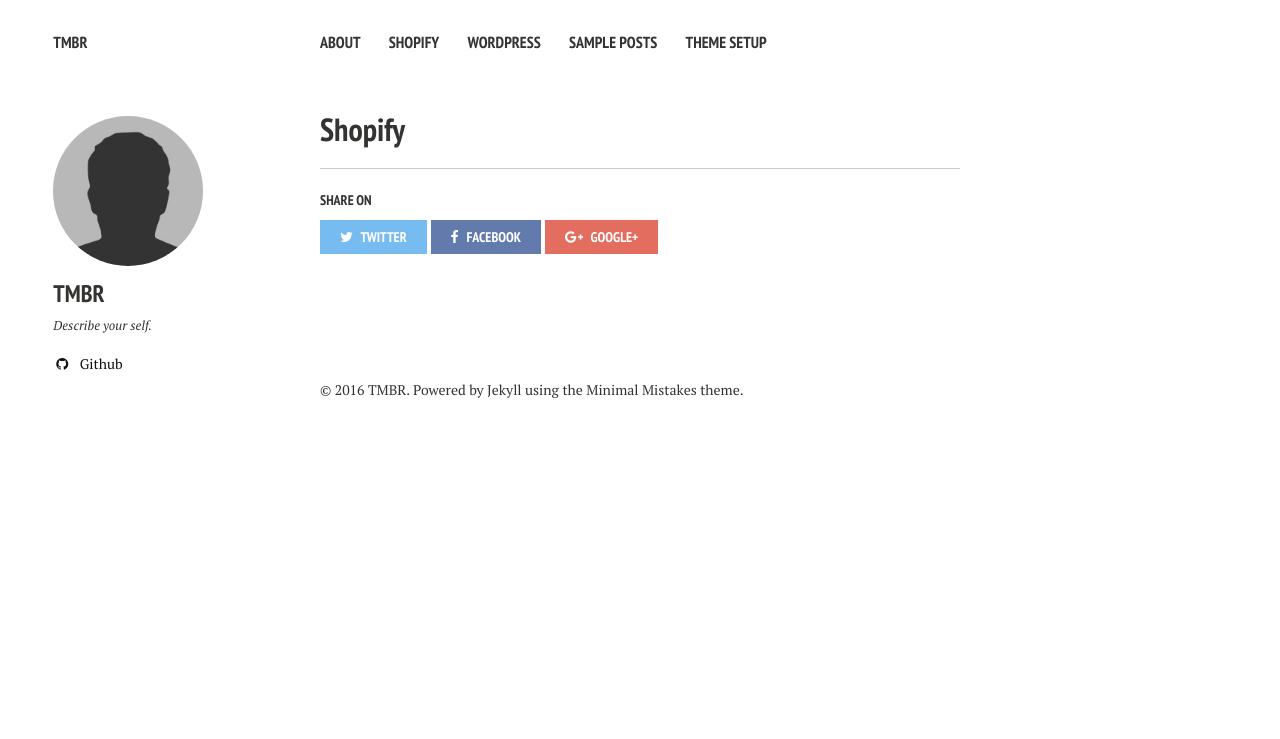
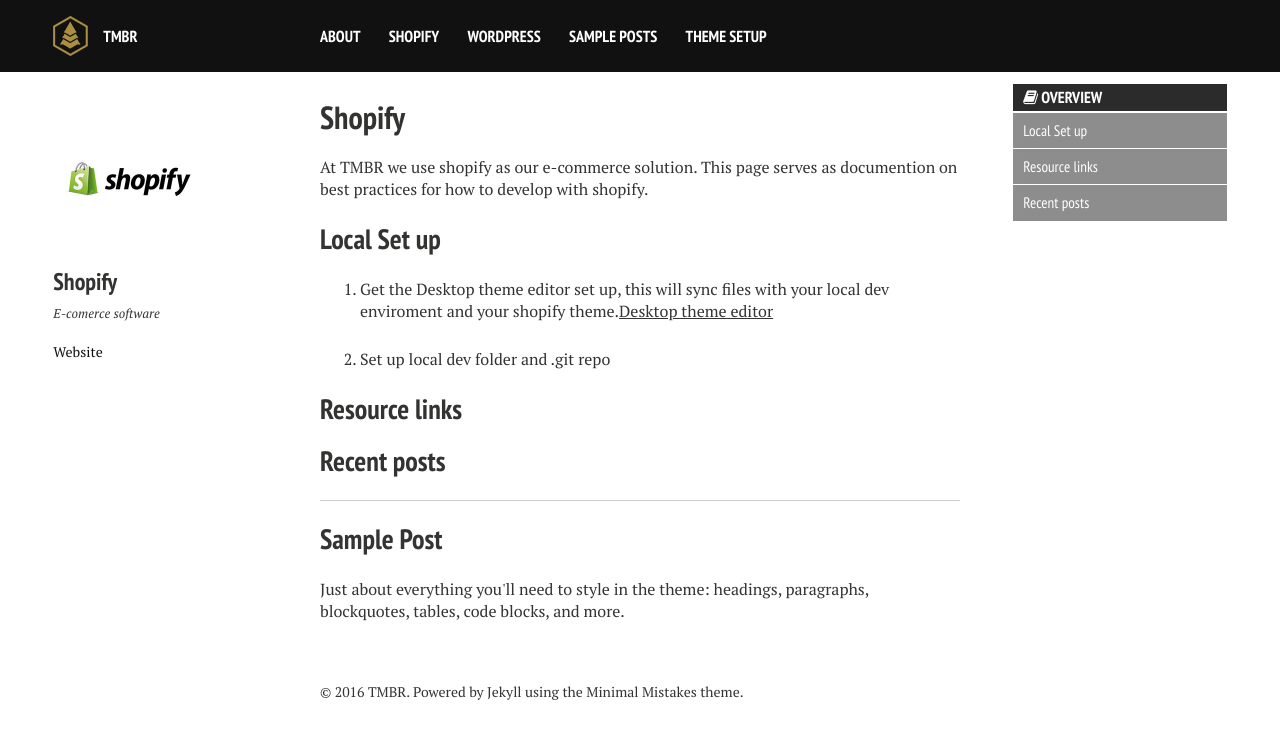
Before and after one commit to TMBR/TMBR.github.io, a Jekyll site: the page built from shopify/index.md, in a window 1280 px wide. Shown: the top 739 px of the page. Built offline with Jekyll 4.4.1, drawn with Linux system fonts in a browser that asks for light colours; nearby versions of some CDN libraries.

Commit message:
start shopify

```diff
--- a/_includes/_author-bio.html
+++ b/_includes/_author-bio.html
@@ -13,6 +13,8 @@
   <h3 itemprop="name">{{ author.name }}</h3>
   <p>{{ author.bio }}</p>
   {% if author.email %}<a href="mailto:{{ author.email }}" class="author-social" target="_blank"><i class="fa fa-fw fa-envelope-square"></i> Email</a>{% endif %}
+  {% if author.web %}<a href="{{ author.web }}" class="author-social" target="_blank">Website</a>{% endif %}
+
   {% if author.twitter %}<a href="http://twitter.com/{{ author.twitter }}" class="author-social" target="_blank"><i class="fa fa-fw fa-twitter-square"></i> Twitter</a>{% endif %}
   {% if author.facebook %}<a href="http://facebook.com/{{ author.facebook }}" class="author-social" target="_blank"><i class="fa fa-fw fa-facebook-square"></i> Facebook</a>{% endif %}
   {% if author.google.plus %}<a href="http://plus.google.com/+{{ author.google.plus }}" class="author-social" target="_blank"><i class="fa fa-fw fa-google-plus-square"></i> Google+</a>{% endif %}
--- a/_includes/_navigation.html
+++ b/_includes/_navigation.html
@@ -1,6 +1,8 @@
 <div class="navigation-wrapper">
 	<div class="site-name">
-		<a href="{{ site.url }}/">{{ site.title }}</a>
+		<a href="{{ site.url }}/">
+			{{ site.title }}
+		</a>
 	</div><!-- /.site-name -->
 	<div class="top-navigation">
 		<nav role="navigation" id="site-nav" class="nav">
--- /dev/null
+++ b/_layouts/resource.html
@@ -0,0 +1,67 @@
+<!doctype html>
+<!--[if lt IE 7]><html class="no-js lt-ie9 lt-ie8 lt-ie7" lang="en"> <![endif]-->
+<!--[if (IE 7)&!(IEMobile)]><html class="no-js lt-ie9 lt-ie8" lang="en"><![endif]-->
+<!--[if (IE 8)&!(IEMobile)]><html class="no-js lt-ie9" lang="en"><![endif]-->
+<!--[if gt IE 8]><!--> <html class="no-js" lang="en"><!--<![endif]-->
+<head>
+{% include _head.html %}
+</head>
+
+<body class="page">
+
+{% include _browser-upgrade.html %}
+
+{% include _navigation.html %}
+
+{% if page.image.feature %}
+  <div class="image-wrap">
+  <img src=
+    {% if page.image.feature contains 'http' %}
+      "{{ page.image.feature }}"
+    {% else %}
+      "{{ site.url }}/images/{{ page.image.feature }}"
+    {% endif %}
+  alt="{{ page.title }} feature image">
+  {% if page.image.credit %}
+    <span class="image-credit">Photo Credit: <a href="{{ page.image.creditlink }}">{{ page.image.credit }}</a></span>
+  {% endif %}
+  </div><!-- /.image-wrap -->
+{% endif %}
+
+<div id="main" role="main">
+  <div class="article-author-side">
+    {% include _author-bio.html %}
+  </div>
+  <article class="page">
+    <h1>{{ page.title }}</h1>
+    <div class="article-wrap">
+      {{ content }}
+    </div><!-- /.article-wrap -->
+
+        <hr />
+
+    {% for post in site.categories.[page.category] %}
+    <article>
+      {% if post.link %}
+        <h2 class="link-post"><a href="{{ site.url }}{{ post.url }}" title="{{ post.title }}">{{ post.title }}</a> <a href="{{ post.link }}" target="_blank" title="{{ post.title }}"><i class="fa fa-link"></i></a></h2>
+      {% else %}
+        <h2><a href="{{ site.url }}{{ post.url }}" title="{{ post.title }}">{{ post.title }}</a></h2>
+        <p>{{ post.excerpt | strip_html | truncate: 160 }}</p>
+      {% endif %}
+    </article>
+    {% endfor %}
+
+  </article>
+
+</div><!-- /#index -->
+
+<div class="footer-wrap">
+  <footer>
+    {% include _footer.html %}
+  </footer>
+</div><!-- /.footer-wrap -->
+
+{% include _scripts.html %}
+
+</body>
+</html>
--- a/_sass/page.scss
+++ b/_sass/page.scss
@@ -14,10 +14,11 @@ body {
 
 .navigation-wrapper {
 	@include container;
-	padding: 2em 0 1em;
+	padding: 1em 0 1em;
 	font-family: $heading-font;
 	font-weight: 700;
 	text-transform: uppercase;
+	background-color: $black;
 	@include clearfix;
 }
 
@@ -26,7 +27,8 @@ body {
 	@include grid(12,10);
 	@include prefix(12,1);
 	@include suffix(12,1);
-	margin-bottom: 1em;
+	line-height: 40px;
+	background: url(../../images/tmbr_logo.png) left center no-repeat;
 	float: none;
 	display: block;
 	@include font-rem(24);
@@ -40,6 +42,10 @@ body {
 		@include grid(12,1.5);
 		@include prefix(12,2);
 	}
+	a{
+		color : $white;
+		padding-left: 50px;
+	}
 }
 
 /* Top navigation links */
@@ -47,7 +53,7 @@ body {
 	@include grid(12,10);
 	@include prefix(12,1);
 	@include suffix(12,1);
-	margin-bottom: 1em;
+	color: $white;
 	float: none;
 	display: block;
 	@media #{$small} {
@@ -82,8 +88,11 @@ body {
 		a {
 			display: block;
 			padding: 10px 0;
+			height: 40px;
+			line-height: 40px;
 			decoration: none;
 			border-bottom: 0 solid transparent;
+			color: $white;
 			@include transition(all .2s);
 			@media #{$small} {
 				display: inline;
--- a/shopify/index.md
+++ b/shopify/index.md
@@ -1,10 +1,26 @@
 ---
-layout: page
+layout: resource
 title: Shopify
 date: 2016-02-20T12:53:45-07:00
 modified:
 excerpt:
+category: shopify
 tags: []
+author: shopify
 image:
   feature:
 ---
+{% include _toc.html %}
+
+
+At TMBR we use shopify as our e-commerce solution. This page serves as documention on best practices for how to develop with shopify.
+
+## Local Set up
+
+1. Get the Desktop theme editor set up, this will sync files with your local dev enviroment and your shopify theme.[Desktop theme editor](https://apps.shopify.com/desktop-theme-editor)
+
+2. Set up local dev folder and .git repo
+
+## Resource links
+
+## Recent posts
```
Also changed, not shown: _data/authors.yml (+24 -13 lines), _posts/2011-03-10-sample-post.md (+2 -1 lines), images/shopify.jpg (added), images/tmbr_logo.png (added).
